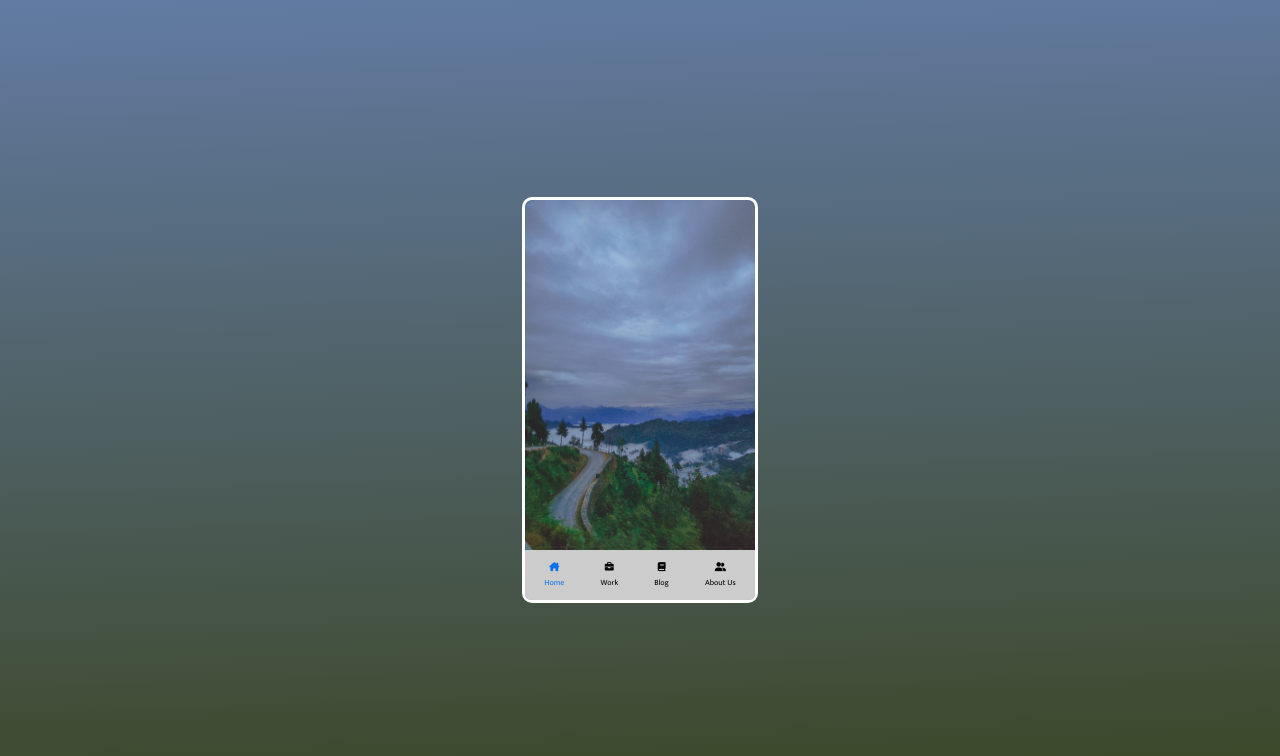
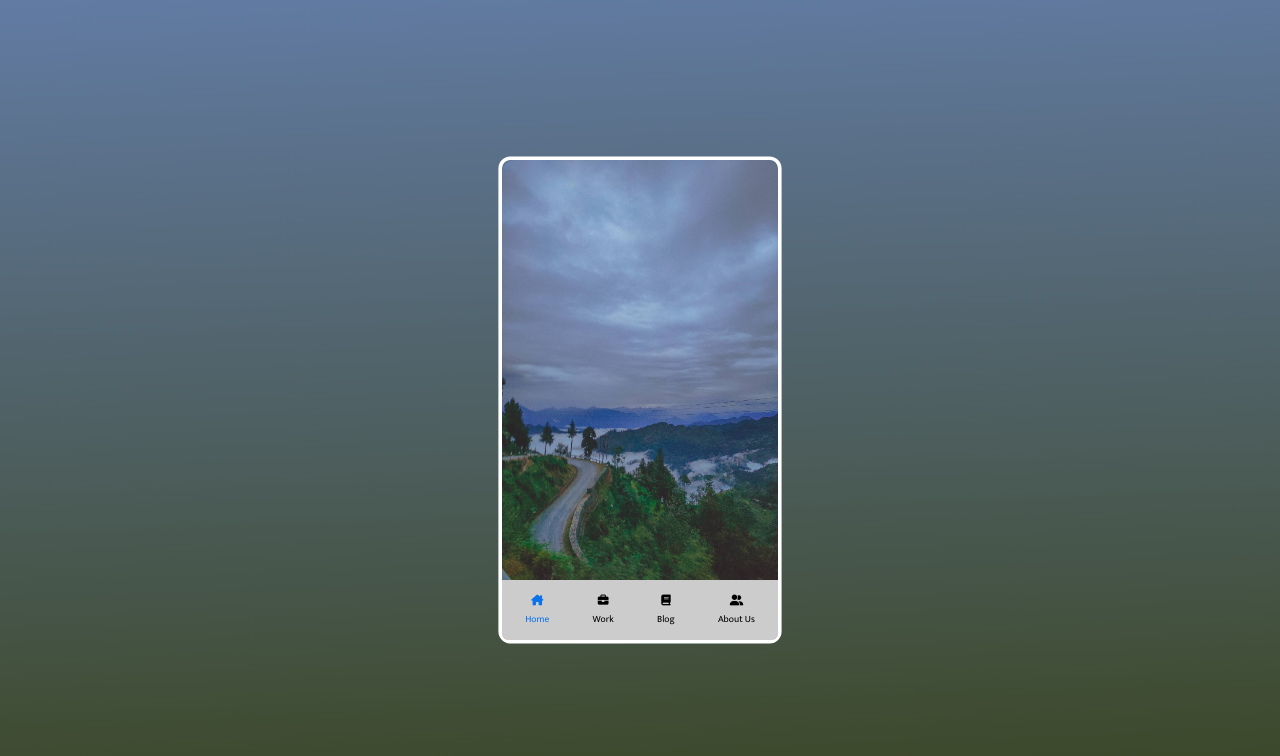
Before and after one commit to Therohitmahar/mobile-nav-css, a plain HTML site: page index.html in a window 1280 px wide. Both pictures are taken after a click on the element "Home". Drawn offline with Linux system fonts and the light colour scheme.

Commit message:
completted

```diff
--- a/index.html
+++ b/index.html
@@ -1,32 +1,73 @@
 <!DOCTYPE html>
 <html lang="en">
   <head>
-    <meta charset="UTF-8">
-    <meta http-equiv="X-UA-Compatible" content="IE=edge">
-    <meta name="viewport" content="width=device-width, initial-scale=1.0">
+    <meta charset="UTF-8" />
+    <meta http-equiv="X-UA-Compatible" content="IE=edge" />
+    <meta name="viewport" content="width=device-width, initial-scale=1.0" />
+    <link rel="shortcut icon" href="favicon.ico" type="image/x-icon" />
     <title>Document</title>
-    <link rel="preconnect" href="https://fonts.googleapis.com">
-    <link rel="preconnect" href="https://fonts.googleapis.com">
-    <link rel="preconnect" href="https://fonts.gstatic.com" crossorigin>
-    <link rel="preconnect" href="https://fonts.googleapis.com">
-    <link rel="preconnect" href="https://fonts.gstatic.com" crossorigin>
-    <link href="https://fonts.googleapis.com/css2?family=Mukta&display=swap" rel="stylesheet">
-    <link rel="stylesheet" href="style.css">
-    <script src="https://kit.fontawesome.com/9cbd9dce4b.js" crossorigin="anonymous"></script>
+    <link rel="preconnect" href="https://fonts.googleapis.com" />
+    <link rel="preconnect" href="https://fonts.googleapis.com" />
+    <link rel="preconnect" href="https://fonts.gstatic.com" crossorigin />
+    <link rel="preconnect" href="https://fonts.googleapis.com" />
+    <link rel="preconnect" href="https://fonts.gstatic.com" crossorigin />
+    <link
+      href="https://fonts.googleapis.com/css2?family=Mukta&display=swap"
+      rel="stylesheet"
+    />
+    <link rel="stylesheet" href="style.css" />
+    <script
+      src="https://kit.fontawesome.com/9cbd9dce4b.js"
+      crossorigin="anonymous"
+    ></script>
   </head>
   <body>
     <main>
       <div class="upper-section">
-                <img src="background-img.jpg" alt="wallpaper">
+        <img class="img" id="1" src="background-img.jpg" alt="wallpaper" />
+        <img class="img" id="2" class="active" src="p1.jpg" alt="wallpaper" />
+        <img class="img active" id="3" src="p2.jpg" alt="wallpaper" />
+        <img class="img" id="4" src="p7.jpg" alt="wallpaper" />
       </div>
       <div class="lower-section">
-                <div class="tabs" style="color:rgb(10, 115, 235)"><i class="fa-solid fa-house-chimney"></i><p>Home</p></div>
-                <div class="tabs"><i class="fa-solid fa-briefcase"></i><p>Work</p></div>
-                <div class="tabs"><i class="fa-solid fa-book" ></i><p>Blog</p></div>
-                <div class="tabs"><i class="fa-solid fa-user-group"></i> <p>About Us</p> </div>
+        <div class="tabs active">
+          <i class="fa-solid fa-house-chimney"></i>
+          <p>Home</p>
         </div>
-
+        <div class="tabs">
+          <i class="fa-solid fa-briefcase"></i>
+          <p>Work</p>
+        </div>
+        <div class="tabs">
+          <i class="fa-solid fa-book"></i>
+          <p>Blog</p>
+        </div>
+        <div class="tabs">
+          <i class="fa-solid fa-user-group"></i>
+          <p>About Us</p>
+        </div>
+      </div>
     </main>
 
+    <script>
+      let navlinks = document.querySelectorAll(".tabs");
+      let upper = document.querySelectorAll(".img");
+
+      navlinks.forEach((link) => {
+        link.onclick = () => {
+          navlinks.forEach((item) => {
+            item.classList.remove("active");
+          });
+          upper.forEach((item) => {
+            item.classList.remove("active");
+          });
+          link.classList.add("active");
+          let index = Array.from(navlinks).indexOf(link);
+          upper[index].classList.add("active");
+        };
+      });
+
+      console.log(upper);
+    </script>
   </body>
 </html>
--- a/style.css
+++ b/style.css
@@ -21,6 +21,7 @@ main{
     max-height: 400px;
     border-radius: 10px;
     border: 3px solid rgb(255, 255, 255);
+    scale: 1.2;
 }
 .upper-section{
     background-size: cover;
@@ -31,7 +32,7 @@ main{
 img{
    height: 350px;
    width: 230px;
-
+   display: none;
    border-top-left-radius: 10px;
    border-top-right-radius: 10px;
    border-bottom-left-radius: 0;
@@ -44,7 +45,12 @@ i{
 p{
     font-size:8px;
 }
-
+img.active{
+    display: block;
+}
+.tabs.active, .tabs.active:hover{
+    color:rgb(10, 115, 235)
+}
 .lower-section{
     background-color: #ccc;
     display: flex;
@@ -52,8 +58,6 @@ p{
     width: 230px;
     max-width: 230px;
     max-height: 50px;
-    /* border-top-left-radius: 0px;
-    border-top-right-radius: 0px; */
     border-bottom-left-radius: 5px;
     border-bottom-right-radius: 5px;
     justify-content: center;
@@ -69,5 +73,5 @@ p{
     cursor: pointer;
 }
 .tabs:hover{
-    color: #017FFF;
+    color: #0351a0;
 }
```
Also changed, not shown: 3 other files. Lines whose indentation alone changed are shown as unchanged.
